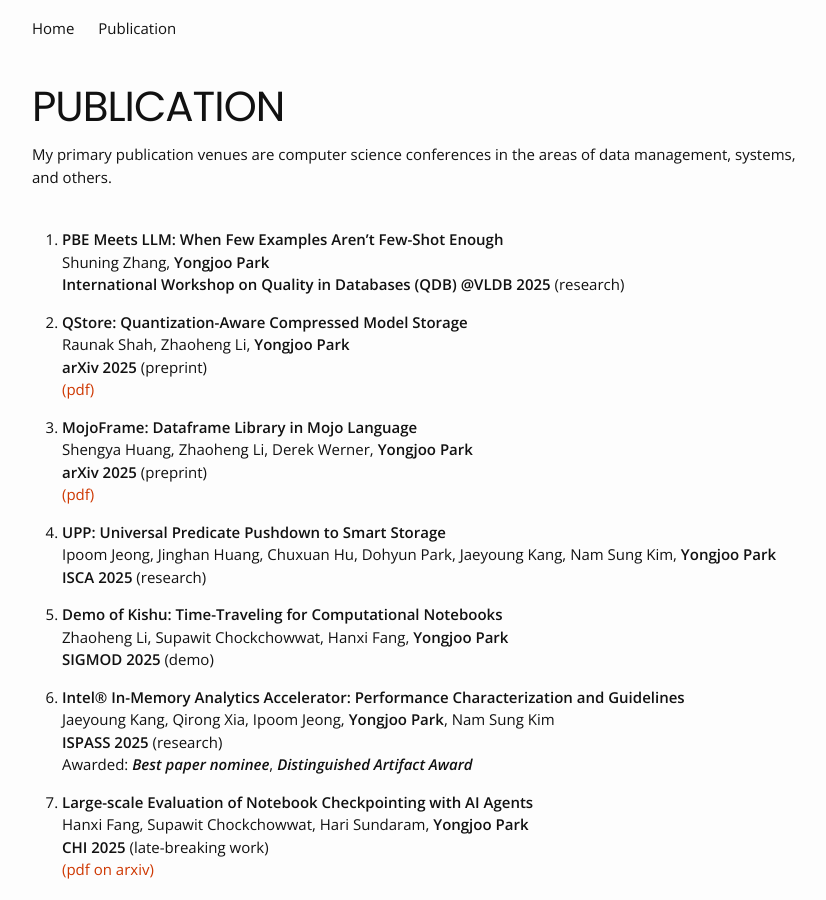
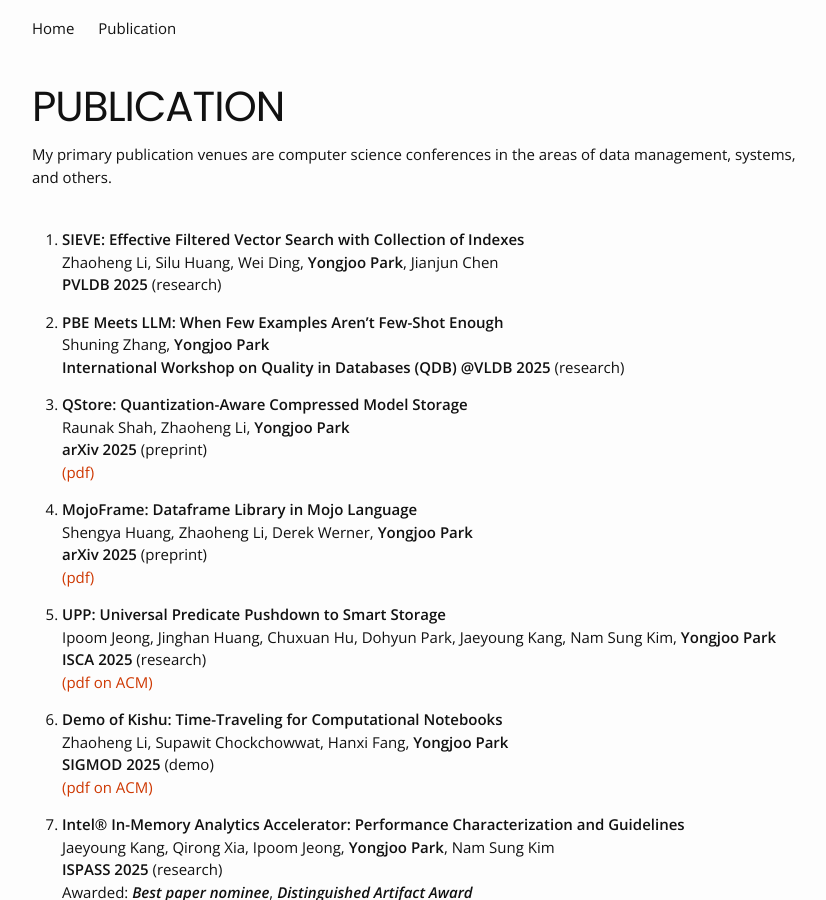
Before and after one commit to pyongjoo/pyongjoo.github.io, a Jekyll site: the page built from publication.md, in a window 1280 px wide and 900 px high. Shown: the whole window, without its empty margins (218-1044 px from the left). Built offline with Jekyll 4.4.1, drawn with Linux system fonts in a browser that asks for light colours.

Commit message:
cv updated; publications added

```diff
--- a/index.html
+++ b/index.html
@@ -23,7 +23,7 @@ layout: home
 	        	<span class="profile-email" style="vertical-align: middle;">yongjoo@keebo.ai</span>
 	        </p>
 
-	        <p><a href="/resources/Yongjoo_CV_2025_01.pdf">[CV]</a>
+	        <p><a href="/resources/Yongjoo_CV_2025_06.pdf">[CV]</a>
         		&nbsp;&nbsp;
         	<a href="/publication">[Publication]</a>
         		&nbsp;&nbsp;
--- a/publication.md
+++ b/publication.md
@@ -9,10 +9,14 @@ systems, and others.
 
 <div style="margin-bottom: 40px;"></div>
 
-1. **PBE Meets LLM: When Few Examples Aren’t Few-Shot Enough**
+
+1. **SIEVE: Effective Filtered Vector Search with Collection of Indexes**
+   Zhaoheng Li, Silu Huang, Wei Ding, **Yongjoo Park**, Jianjun Chen
+   **PVLDB 2025** (research)
+
+1. **PBE Meets LLM: When Few Examples Aren't Few-Shot Enough**
    Shuning Zhang, **Yongjoo Park**
    **International Workshop on Quality in Databases (QDB) @VLDB 2025** (research)
-
 
 1. **QStore: Quantization-Aware Compressed Model Storage**
    Raunak Shah, Zhaoheng Li, **Yongjoo Park**
@@ -27,10 +31,12 @@ systems, and others.
 1. **UPP: Universal Predicate Pushdown to Smart Storage**
    Ipoom Jeong, Jinghan Huang, Chuxuan Hu, Dohyun Park, Jaeyoung Kang, Nam Sung Kim, **Yongjoo Park**
    **ISCA 2025** (research)
+   [(pdf on ACM)](https://dl.acm.org/doi/pdf/10.1145/3695053.3731005)
 
 1. **Demo of Kishu: Time-Traveling for Computational Notebooks**
    Zhaoheng Li, Supawit Chockchowwat, Hanxi Fang, **Yongjoo Park**
    **SIGMOD 2025** (demo)
+   [(pdf on ACM)](https://dl.acm.org/doi/pdf/10.1145/3722212.3725095)
 
 1. **Intel® In-Memory Analytics Accelerator: Performance Characterization and Guidelines**
    Jaeyoung Kang, Qirong Xia, Ipoom Jeong, **Yongjoo Park**, Nam Sung Kim
@@ -56,7 +62,6 @@ systems, and others.
    Zhaoheng Li, Supawit Chockchowwat, Hanxi Fang, Ribhav Sahu, Sumay Thakurdesai, Kantanat Pridaphatrakun,  **Yongjoo Park**
    **SIGMOD 2024** (demo)
    [(pdf on ACM)](https://dl.acm.org/doi/10.1145/3626246.3654752) &nbsp;&nbsp;
-
 
 1. **AirIndex: Versatile Index Tuning Through Data and Storage**
    Supawit Chockchowwat, Wenjie Liu, **Yongjoo Park**
```
Also changed, not shown: 1 other file.
